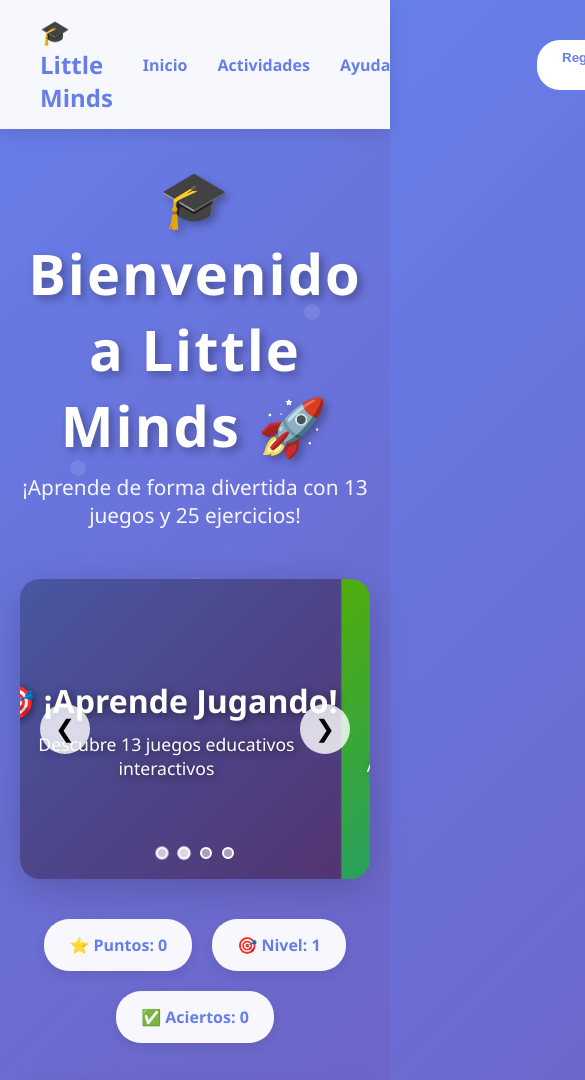
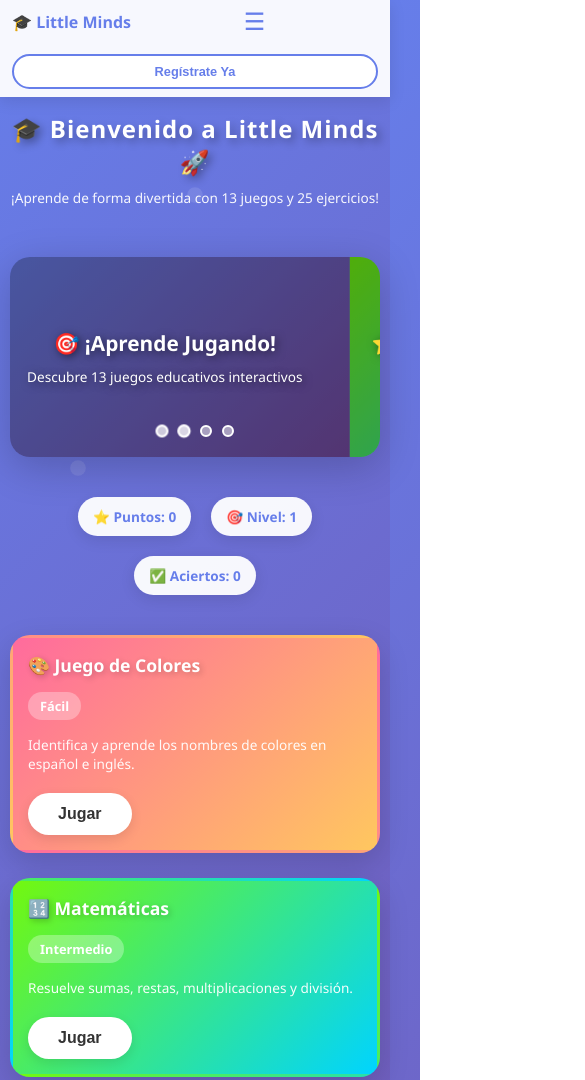
Before and after one commit to donprogramer/littleminds, a plain HTML site: page index.html in a window 390 px wide. Shown: the top 1080 px of the page, 585 px wide, since content can reach past the window. Drawn offline with Linux system fonts and the light colour scheme.

Commit message:
Update index.html

```diff
--- a/index.html
+++ b/index.html
@@ -25,7 +25,7 @@
         /* HEADER STYLES */
         header {
             background: rgba(255, 255, 255, 0.95);
-            padding: 15px 40px;
+            padding: 15px 20px;
             box-shadow: 0 4px 15px rgba(0,0,0,0.1);
             position: sticky;
             top: 0;
@@ -38,7 +38,8 @@
             display: flex;
             justify-content: space-between;
             align-items: center;
-            gap: 30px;
+            gap: 20px;
+            flex-wrap: wrap;
         }
 
         .logo {
@@ -46,13 +47,18 @@
             font-weight: 800;
             color: #667eea;
             text-decoration: none;
+            white-space: nowrap;
+            flex: 0 0 auto;
         }
 
         .nav-menu {
             display: flex;
-            gap: 30px;
+            gap: 20px;
             list-style: none;
             flex: 1;
+            justify-content: center;
+            flex-wrap: wrap;
+            min-width: 0;
         }
 
         .nav-menu a {
@@ -61,6 +67,8 @@
             font-weight: 600;
             transition: all 0.3s;
             color: #667eea;
+            white-space: nowrap;
+            font-size: 0.95em;
         }
 
         .nav-menu a:hover {
@@ -72,6 +80,7 @@
             display: flex;
             gap: 15px;
             align-items: center;
+            flex: 0 0 auto;
         }
 
         .btn-login {
@@ -83,12 +92,24 @@
             cursor: pointer;
             font-weight: 700;
             transition: all 0.3s;
+            white-space: nowrap;
+            font-size: 0.95em;
         }
 
         .btn-login:hover {
             background: #667eea;
             color: white;
             transform: translateY(-2px);
+        }
+
+        /* MENÚ HAMBURGUESA (Solo Mobile) */
+        .menu-toggle {
+            display: none;
+            background: none;
+            border: none;
+            font-size: 1.5em;
+            cursor: pointer;
+            color: #667eea;
         }
 
         body::before {
@@ -617,6 +638,175 @@
             gap: 12px;
             margin: 25px 0;
         }
+
+        /* RESPONSIVE DESIGN */
+        @media (max-width: 1024px) {
+            .header-content {
+                gap: 15px;
+            }
+
+            .nav-menu {
+                gap: 15px;
+            }
+
+            .nav-menu a {
+                font-size: 0.9em;
+            }
+        }
+
+        @media (max-width: 768px) {
+            header {
+                padding: 10px 16px;
+            }
+
+            .header-content {
+                gap: 10px;
+                justify-content: space-between;
+            }
+
+            .logo {
+                font-size: 1.2em;
+            }
+
+            .menu-toggle {
+                display: block;
+            }
+
+            .nav-menu {
+                position: absolute;
+                top: 100%;
+                left: 0;
+                right: 0;
+                background: rgba(255, 255, 255, 0.95);
+                flex-direction: column;
+                gap: 0;
+                max-height: 0;
+                overflow: hidden;
+                transition: max-height 0.3s ease;
+                width: 100%;
+                margin: 0;
+                padding: 0;
+                box-shadow: 0 4px 15px rgba(0,0,0,0.1);
+                justify-content: flex-start;
+            }
+
+            .nav-menu.active {
+                max-height: 250px;
+            }
+
+            .nav-menu li {
+                border-bottom: 1px solid rgba(0,0,0,0.05);
+                padding: 0;
+            }
+
+            .nav-menu a {
+                display: block;
+                padding: 12px 16px;
+                font-size: 0.9em;
+            }
+
+            .header-actions {
+                display: flex;
+                gap: 10px;
+                flex: 0 0 100%;
+                width: 100%;
+                margin-top: 8px;
+            }
+
+            .btn-login {
+                flex: 1;
+                padding: 10px 16px;
+                font-size: 0.85em;
+            }
+
+            .header h1 {
+                font-size: 2em;
+            }
+
+            .header p {
+                font-size: 0.95em;
+            }
+
+            .carousel-btn {
+                width: 40px;
+                height: 40px;
+                font-size: 1.2em;
+            }
+
+            .games-container {
+                grid-template-columns: 1fr;
+            }
+
+            .game-card {
+                padding: 20px;
+            }
+
+            .game-card h2 {
+                font-size: 1.4em;
+            }
+        }
+
+        @media (max-width: 480px) {
+            header {
+                padding: 8px 12px;
+            }
+
+            .logo {
+                font-size: 1em;
+            }
+
+            .btn-login {
+                padding: 8px 12px;
+                font-size: 0.8em;
+            }
+
+            .header h1 {
+                font-size: 1.5em;
+                letter-spacing: 1px;
+            }
+
+            .header p {
+                font-size: 0.85em;
+            }
+
+            .stat-card {
+                padding: 10px 15px;
+                font-size: 0.85em;
+            }
+
+            .carousel-slide {
+                height: 200px;
+            }
+
+            .carousel-text h3 {
+                font-size: 1.3em;
+            }
+
+            .carousel-text p {
+                font-size: 0.85em;
+            }
+
+            .carousel-btn {
+                display: none;
+            }
+
+            .game-card {
+                padding: 15px;
+            }
+
+            .game-card h2 {
+                font-size: 1.1em;
+                gap: 5px;
+            }
+
+            .game-card p {
+                font-size: 0.85em;
+            }
+
+            .main-content {
+                padding: 15px 10px;
+            }
+        }
     </style>
 </head>
 <body>
@@ -624,8 +814,9 @@
     <header>
         <div class="header-content">
             <a href="#" class="logo">🎓 Little Minds</a>
+            <button class="menu-toggle" id="menuToggle">☰</button>
             <nav>
-                <ul class="nav-menu">
+                <ul class="nav-menu" id="navMenu">
                     <li><a href="#inicio">Inicio</a></li>
                     <li><a href="#actividades">Actividades</a></li>
                     <li><a href="#ayuda">Ayuda</a></li>
@@ -818,6 +1009,21 @@
     </footer>
 
     <script>
+        // MENU TOGGLE FOR MOBILE
+        const menuToggle = document.getElementById('menuToggle');
+        const navMenu = document.getElementById('navMenu');
+
+        menuToggle.addEventListener('click', () => {
+            navMenu.classList.toggle('active');
+        });
+
+        // Cerrar menú cuando se hace clic en un enlace
+        navMenu.querySelectorAll('a').forEach(link => {
+            link.addEventListener('click', () => {
+                navMenu.classList.remove('active');
+            });
+        });
+
         // CAROUSEL SCRIPT
         let currentSlide = 0;
         const slides = document.querySelectorAll('.carousel-slide').length;
@@ -1327,13 +1533,13 @@
             let modeText = tictactoeGame.mode === 'bot' ? `🤖 Bot (${tictactoeGame.difficulty})` : '👥 Amigo';
             let html = `<h2>⭕ Tic Tac Toe</h2>
                         <p style="text-align:center; color: #667eea; font-weight:bold; margin:10px 0;">${modeText}</p>
-                        <div style="display:flex; justify-content:space-around; margin:15px 0; font-weight:bold;">
+                        <div style="display:flex; justify-content:space-around; margin:15px 0; font-weight:bold; flex-wrap:wrap; gap:10px;">
                             <div>✅ Ganas: <span style="color:#72F80F;">${tictactoeGame.tictactoeScore.wins}</span></div>
                             <div>🤝 Empates: <span style="color:#FFC93C;">${tictactoeGame.tictactoeScore.draws}</span></div>
                             <div>❌ Pierdes: <span style="color:#FF6B6B;">${tictactoeGame.tictactoeScore.losses}</span></div>
                         </div>
                         <p style="text-align:center; font-size:1.1em; margin:15px 0;">Turno: <strong style="color:#667eea;">${tictactoeGame.player === 'X' ? 'Tu turno (X)' : 'Turno del ' + (tictactoeGame.mode === 'bot' ? 'Bot' : 'Jugador 2') + ' (O)'}</strong></p>
-                        <div style="display:grid; grid-template-columns: repeat(3, 1fr); gap: 10px; margin:20px 0;">`;
+                        <div style="display:grid; grid-template-columns: repeat(3, 1fr); gap: 10px; margin:20px 0; max-width:300px; margin-left:auto; margin-right:auto;">`;
 
             tictactoeGame.board.forEach((cell, index) => {
                 html += `<button class="tile" onclick="playTicTacToe(${index})" style="font-size:2em; background: linear-gradient(135deg, #667eea 0%, #764ba2 100%); ${cell ? 'pointer-events:none;' : ''}">${cell}</button>`;
@@ -1346,8 +1552,10 @@
                 html += resultMessage;
             }
 
-            html += `<button class="btn" onclick="startTicTacToeGame()" style="width:100%; margin-top:15px;">Nueva Partida</button>
-                     <button class="btn" onclick="showTicTacToeMenu()" style="width:100%; margin-top:10px; background:#764ba2; color:white;">Volver al Menú</button>`;
+            html += `<div style="display:grid; grid-template-columns:1fr 1fr; gap:12px; margin-top:15px;">
+                        <button class="btn" onclick="startTicTacToeGame()">🔄 Nueva Partida</button>
+                        <button class="btn" onclick="showTicTacToeMenu()">← Menú</button>
+                     </div>`;
 
             document.getElementById('gameContent').innerHTML = html;
         }
```
